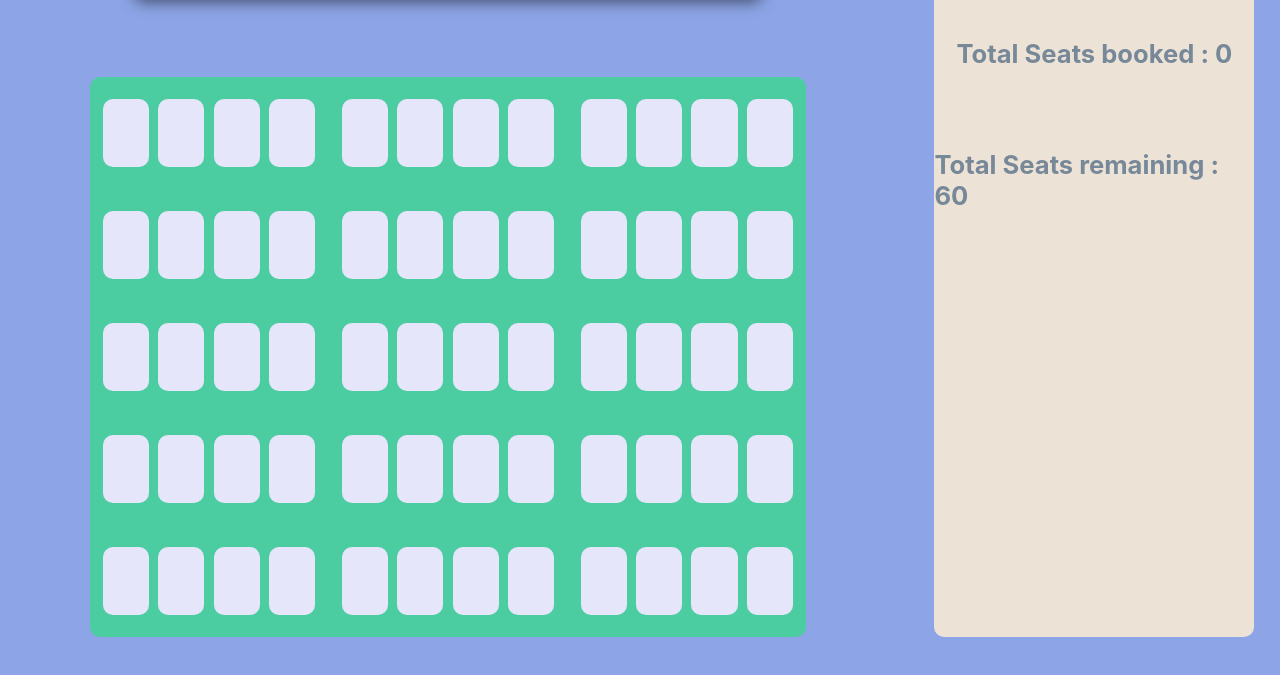
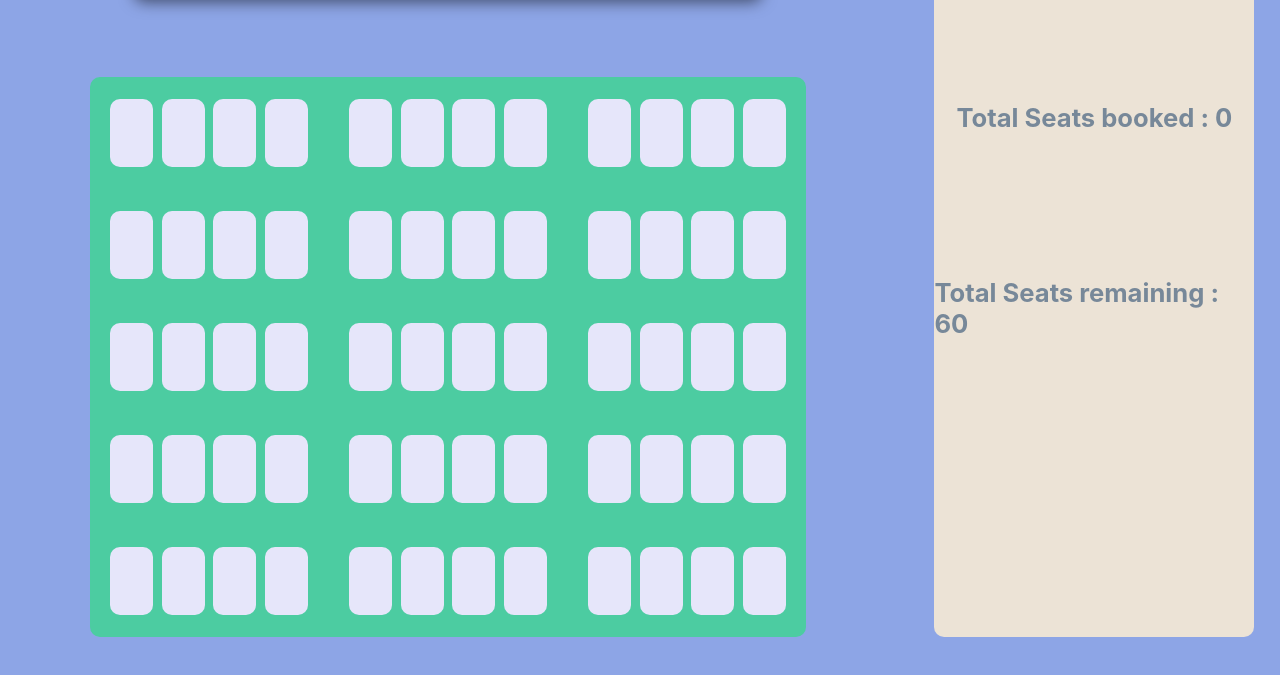
Before and after one commit to vikashkumar2020/Movie-Booking-UI, a plain HTML site: page index.html in a window 1280 px wide. Shown: the part 123-798 px from the top of the page. Drawn offline with Linux system fonts and the light colour scheme.

Commit message:
issues fixed

```diff
--- a/main.css
+++ b/main.css
@@ -31,7 +31,7 @@ body
     margin-left: 3vw;
     flex-direction: column;
     align-items: center;
-    gap: 10vh;
+    gap: 20%;
 }
 
 .screen
@@ -66,7 +66,7 @@ body
 .front
 {
     height:auto;
-    width: 18vw;
+    width: 30%;
     display: flex;
     align-items: center;
     justify-content: center;
@@ -75,7 +75,7 @@ body
 .middle
 {
     height:auto;
-    width: 18vw;
+    width: 30%;
     display: flex;
     align-items: center;
     justify-content: center;
@@ -85,7 +85,7 @@ body
 .last
 {
     height:auto;
-    width: 18vw;
+    width: 30%;
     display: flex;
     align-items: center;
     justify-content: center;
```
